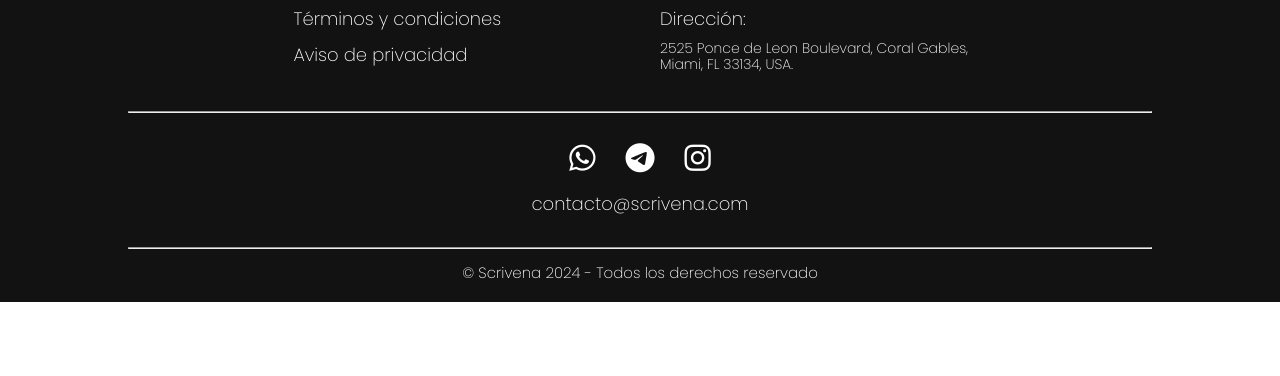
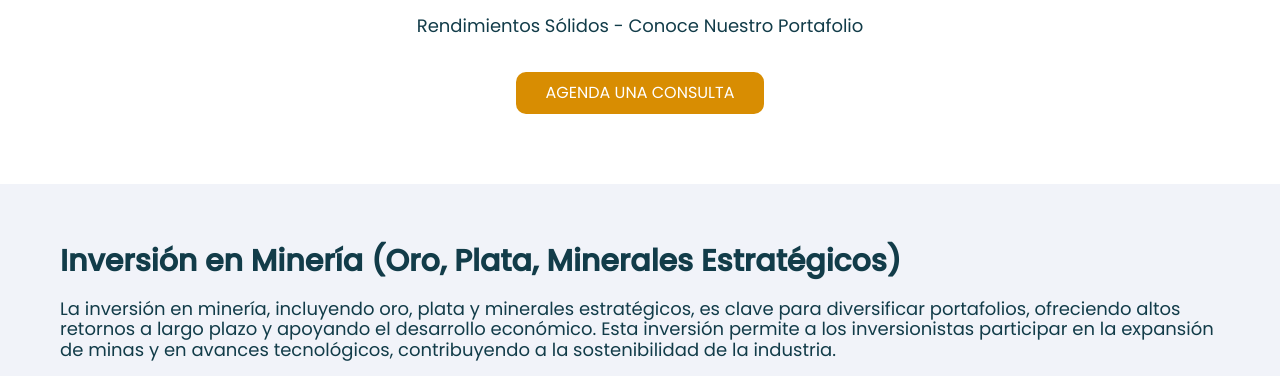
Before and after one commit to juancpdev/Scrivena, a PHP site: template views/paginasES/portafolio_es.php in a window 1280 px wide. Shown: the part 228-604 px from the top of the page. Run offline with PHP 8.4, Linux system fonts and the light colour scheme; the template is opened without the code that fills it, so the values that code supplies are empty; some libraries are stand-ins or nearby versions.

Commit message:
portafolio

```diff
--- /dev/null
+++ b/src/scss/paginas/_contacto.scss
@@ -0,0 +1,2 @@
+@use 'base/variables' as v;
+@use 'base/mixins' as m;
--- a/src/scss/paginas/_index.scss
+++ b/src/scss/paginas/_index.scss
@@ -4,3 +4,5 @@
 @forward 'scrivena';
 @forward 'servicios';
 @forward 'nosotros';
+@forward 'contacto';
+@forward 'portafolio';
--- /dev/null
+++ b/src/scss/paginas/_portafolio.scss
@@ -0,0 +1,90 @@
+@use 'base/variables' as v;
+@use 'base/mixins' as m;
+
+
+.portafolio {
+    margin-top: 8rem;
+    background-color: #F1F3F9;
+
+    .caja_portafolio {
+        padding: 4rem 4rem 7rem 4rem;
+        background-color: white;
+
+        h1 {
+            color: #123c49;
+            font-size: 6rem;
+            text-align: center;
+        }
+
+        p {
+            text-align: center;
+            margin: 3.5rem 0;
+            color: #123c49;
+        }
+
+        .caja_boton_consulta {
+            margin: 0 auto;
+            width: 80%;
+        }
+    }
+
+    .caja_boton_consulta {
+        display: flex;
+        justify-content: center;
+        margin-bottom: 4rem;
+
+        .boton_consulta {
+            @include m.boton2(v.$naranja);
+            font-size: 1.4rem;
+
+            @include m.tablet {
+                font-size: 1.6rem;
+            }
+        }
+    }
+
+    .midseccion {
+        margin: 3rem;
+
+        .portafolio_padre {
+            margin: 6rem 3rem;
+
+            h3 {
+                color: #123c49;
+            }
+
+            p {
+                color: #123c49;
+            }
+
+            .caja_imagen_portafolio {
+                display: flex;
+                justify-content: center;
+
+                img {
+                    width: 50rem;
+                    max-width: 100%;
+                }
+            }
+
+            .divisor {
+                height: 2px;
+                background-color: black;
+                border: none;
+                width: 90%;
+            }
+        }
+
+        .portafolio1 {
+            margin-bottom: 4rem;
+        }
+
+        .portafolio2 {
+            margin: 4rem 0;
+        }
+
+        .portafolio3 {
+            margin: 4rem 0;
+        }
+    }
+}
--- a/views/paginasES/portafolio_es.php
+++ b/views/paginasES/portafolio_es.php
@@ -0,0 +1,53 @@
+<main class="portafolio">
+    <div class="caja_portafolio">
+        <h1>Portafolio</h1>
+        <p>Rendimientos Sólidos - Conoce Nuestro Portafolio</p>
+        <div class="caja_boton_consulta">
+            <a class="boton_consulta" href="#">AGENDA UNA CONSULTA</a>
+        </div>
+    </div>
+    <div class="midseccion">
+        <div class="portafolio_padre">
+            <div class="portafolio1">
+                <h3>Inversión en Minería (Oro, Plata, Minerales Estratégicos)</h3>
+                <p>La inversión en minería, incluyendo oro, plata y minerales estratégicos, es clave para diversificar portafolios, ofreciendo altos retornos a largo plazo y apoyando el desarrollo económico. Esta inversión permite a los inversionistas participar en la expansión de minas y en avances tecnológicos, contribuyendo a la sostenibilidad de la industria.</p>
+                <div class="caja_imagen_portafolio">
+                    <picture>
+                        <source srcset="build/img/oro.avif" type="image/avif" loading="lazy">
+                        <source srcset="build/img/oro.webp" type="image/webp" loading="lazy">
+                        <img class="img-carrusel" loading="lazy" src="build/img/oro.png" alt="Imagen Carrousel 1">
+                    </picture>
+                </div>
+            </div>
+            <div>
+                <hr class="divisor">
+            </div>
+            <div class="portafolio2">
+                <h3>Desarrollos Inmobiliarios</h3>
+                <p>
+La inversión en desarrollos inmobiliarios, abarcando propiedades residenciales, comerciales, industriales y recreativas, puede generar retornos financieros sólidos y beneficios tangibles. Ofrece ingresos estables por alquileres y ventas, además de potenciales ganancias de capital por apreciación del valor. Además, actúa como una cobertura contra la inflación, ya que el valor de la propiedad suele incrementarse con el tiempo.</p>
+                <div class="caja_imagen_portafolio">
+                    <picture>
+                        <source srcset="build/img/desarrollo.avif" type="image/avif" loading="lazy">
+                        <source srcset="build/img/desarrollo.webp" type="image/webp" loading="lazy">
+                        <img class="img-carrusel" loading="lazy" src="build/img/desarrollo.png" alt="Imagen Carrousel 1">
+                    </picture>
+                </div>
+            </div>
+            <div>
+                <hr class="divisor">
+            </div>
+            <div class="portafolio3">
+                <h3>Fondos de Inversión de Estados Unidos</h3>
+                <p>Invertir en el fondo SCRIVENA es un movimiento estratégico para diversificar portafolios. Respaldado por Cerberus Capital Management y Ares Capital Corporation en EE. UU., ofrece una plataforma de inversión segura. Nuestra misión es tu prosperidad financiera, y gracias a estas alianzas, proporcionamos acceso exclusivo a portafolios de inversión normalmente no disponibles para el público, con una gestión y rendimiento excelentes.</p>
+                <div class="caja_imagen_portafolio">
+                    <picture>
+                        <source srcset="build/img/eeuu.avif" type="image/avif" loading="lazy">
+                        <source srcset="build/img/eeuu.webp" type="image/webp" loading="lazy">
+                        <img class="img-carrusel" loading="lazy" src="build/img/eeuu.png" alt="Imagen Carrousel 1">
+                    </picture>
+                </div>
+            </div>
+        </div>
+    </div>
+</main>
```
Also changed, not shown: public/build/css/app.css, src/img/desarrollo.png (added), src/img/eeuu.png (added), src/img/oro.png (added), 10 other files.
